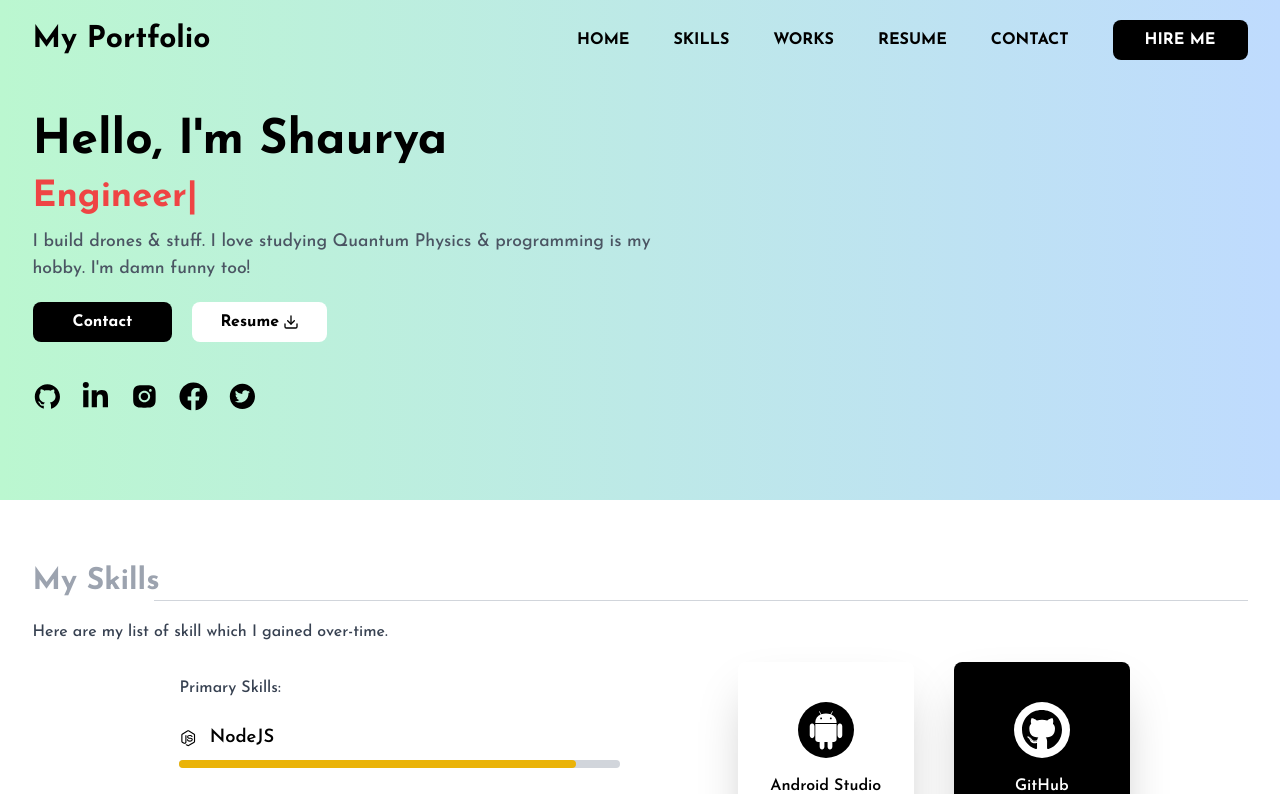
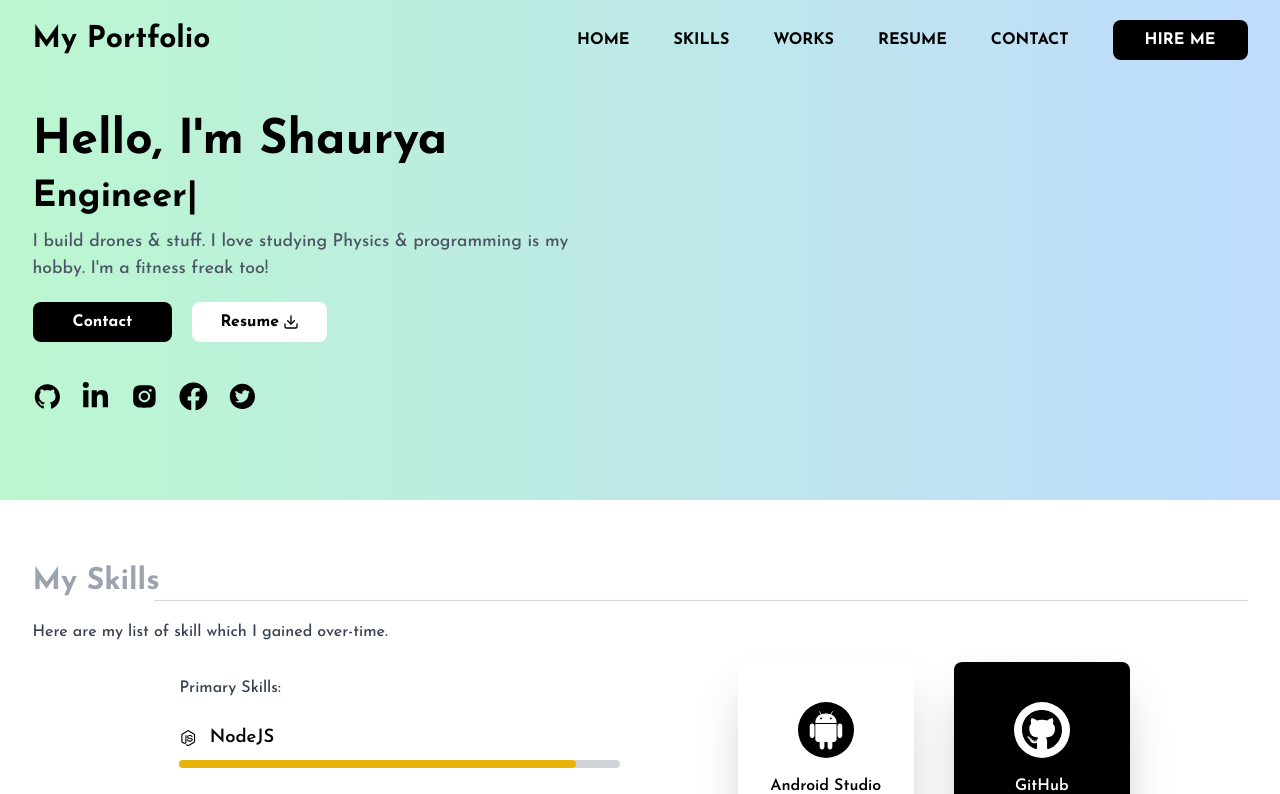
Before and after one commit to ShauryaKr/shaurya-portfolio-2, a React (Vite) app: page / in a window 1280 px wide. Shown: the top 794 px of the page. Built offline with nearby package versions, Linux system fonts and the light colour scheme.

Commit message:
Hero.jsx

```diff
--- a/src/components/hero/Hero.jsx
+++ b/src/components/hero/Hero.jsx
@@ -36,13 +36,13 @@ const Hero = () => {
               speed={30}
               wrapper="h2"
               repeat={Infinity}
-              className="text-red-500 text-4xl font-bold sm:text-3xl"
+              className="text-red-750 text-4xl font-bold sm:text-3xl"
             />
             <p
               // data-aos="fade-up"
               className=" text-[1.1rem] font-medium w-3/4 md:w-full text-gray-600 sm:text-[.95rem]"
             >
-              I build drones & stuff. I love studying Quantum Physics & programming is my hobby. I'm damn funny too!
+              I build drones & stuff. I love studying Physics & programming is my hobby. I'm a fitness freak too!
             </p>
           </div>
           <div data-aos="fade-up" className="buttons flex gap-5">
```
